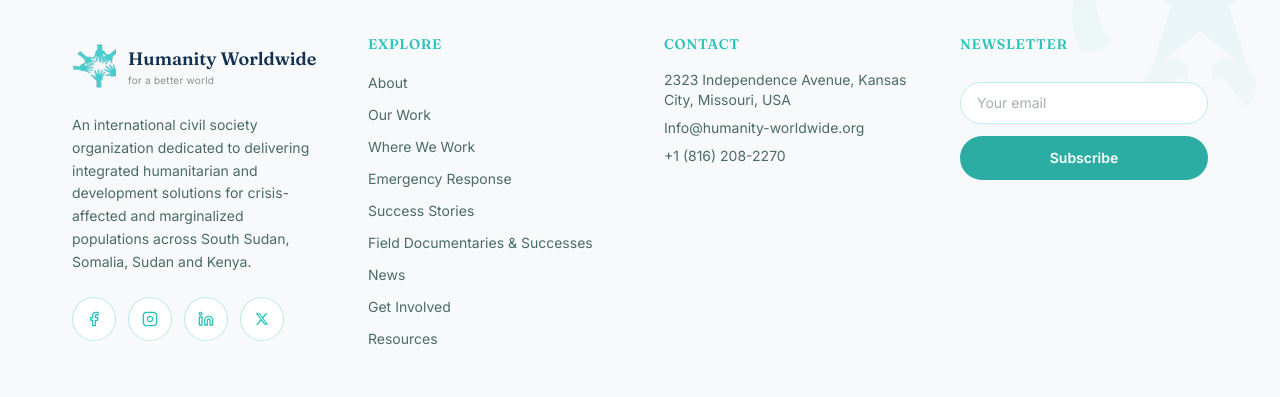
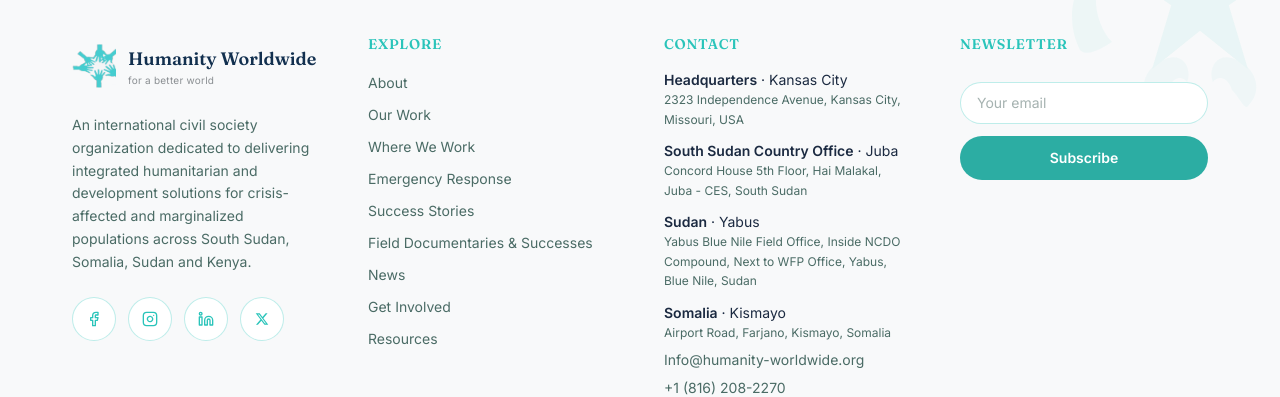
Before and after one commit to hakeemmeeh/humanity-worlwide, a Next.js app: page /about in a window 1280 px wide. Shown: the part 4746-5143 px from the top of the page. Built offline with nearby package versions, Linux system fonts and the light colour scheme; no server answers.

Commit message:
Footer: list all four offices

```diff
--- a/components/Footer.tsx
+++ b/components/Footer.tsx
@@ -15,7 +15,7 @@
 import { HandsMark } from "@/components/HandsMark";
 import { Logo } from "@/components/Logo";
 import { Button } from "@/components/Button";
-import { organization, navLinks, socialLinks } from "@/data/content";
+import { offices, organization, navLinks, socialLinks } from "@/data/content";
 
 const socialIcons: Record<string, React.ReactNode> = {
   Facebook: <Facebook className="h-4 w-4" />,
@@ -101,7 +101,17 @@
               Contact
             </h3>
             <address className="not-italic space-y-2 text-sm text-[#4A6B65]">
-              <p>{organization.contact.address}</p>
+              <ul className="space-y-3">
+                {offices.map((office) => (
+                  <li key={office.label}>
+                    <p className="font-semibold text-[#1B2A41]">
+                      {office.label}
+                      {office.label !== office.city && <span className="font-normal"> · {office.city}</span>}
+                    </p>
+                    <p className="text-xs leading-relaxed">{office.address}</p>
+                  </li>
+                ))}
+              </ul>
               <p>
                 <a
                   href={`mailto:${organization.contact.email}`}
```
